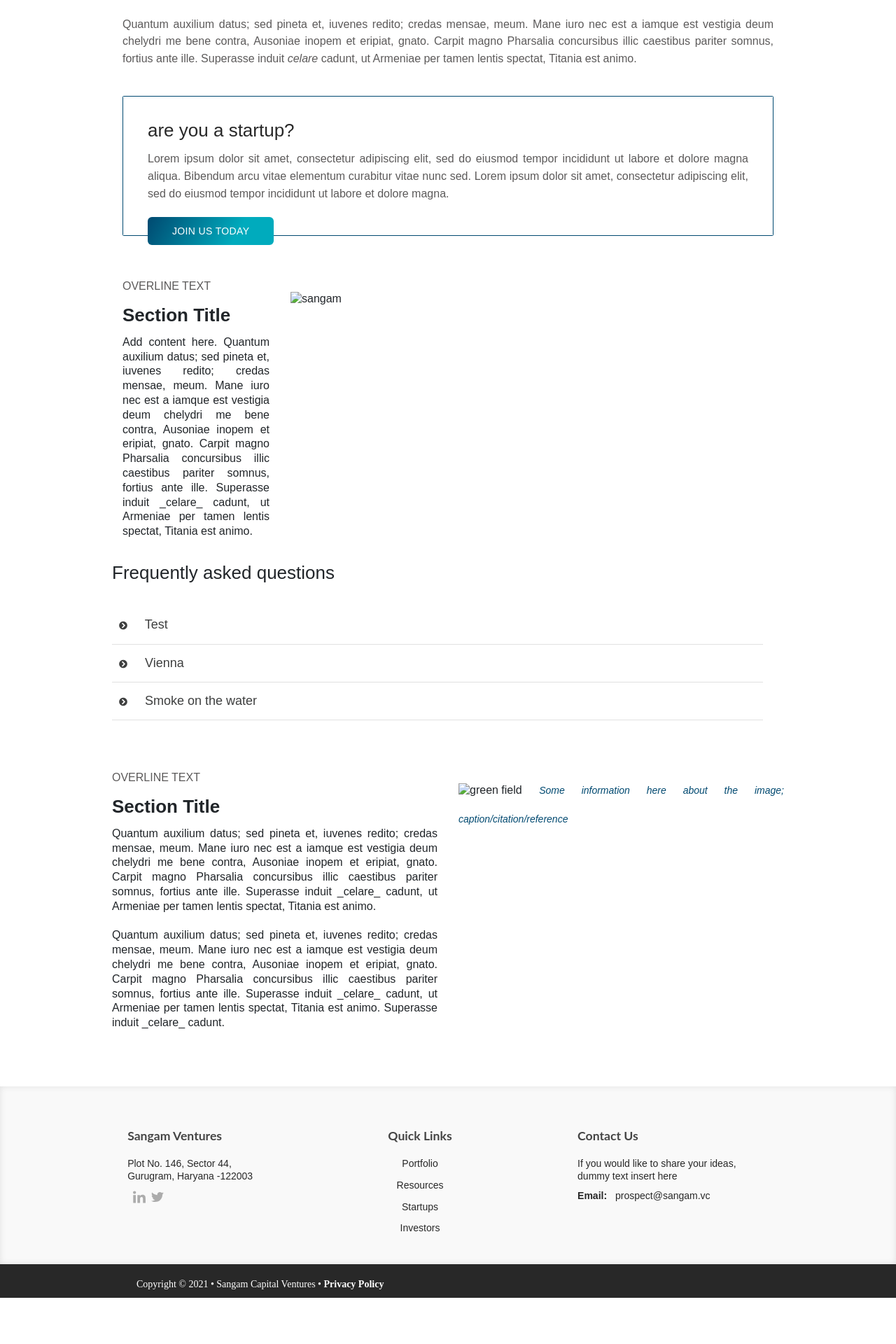
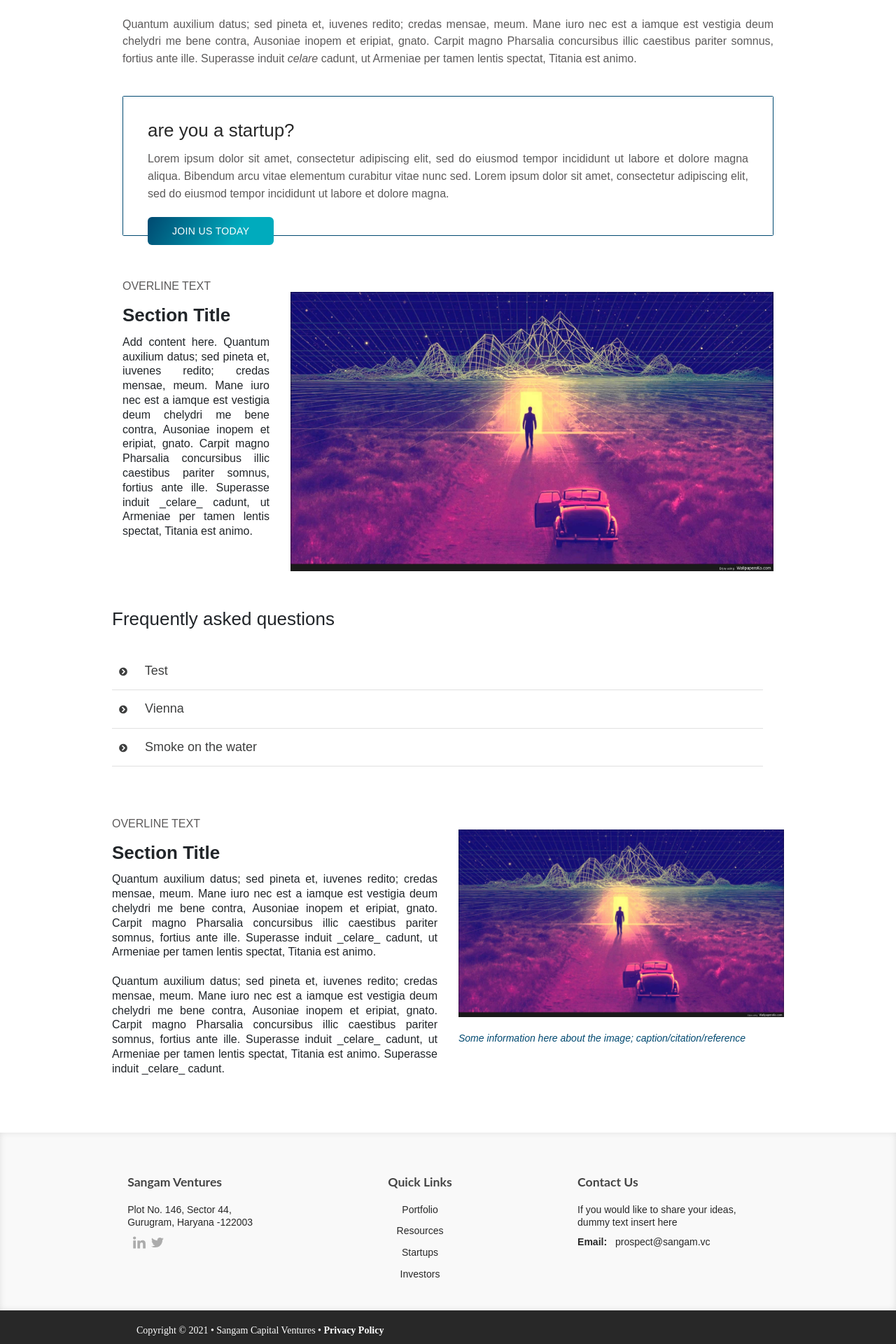
Before and after one commit to mansielhance/SangamVentures, a Jekyll site: the page built from _resource/article.md, in a window 1280 px wide. Shown: the part 1939-3859 px from the top of the page at 70% size. Built offline with Jekyll 4.4.1, drawn with Linux system fonts in a browser that asks for light colours; nearby versions of some CDN libraries; before the commit the page ends 3793 px from its top, so only the background shows below that.

Commit message:
Fixed image url in .md

```diff
--- a/_resource/article.md
+++ b/_resource/article.md
@@ -90,7 +90,7 @@ Quantum auxilium datus; sed pineta et, iuvenes redito; credas mensae, meum. Mane
       </div>
     </div>
     <div class="col-md-9">
-      <img alt="sangam" class="" src="{{site.baseurl}}images/resource/img1.jpg" />
+      <img alt="sangam" class="" src="{{site.baseurl}}/images/resource/img1.jpg" />
 </div>
 
 {% include second-faq.html %}
@@ -107,6 +107,6 @@ Quantum auxilium datus; sed pineta et, iuvenes redito; credas mensae, meum. Mane
       </div>
     </div>
     <div class="col-md-6">
-      <img alt="green field" class="" src="{{site.baseurl}}images/resource/img1.jpg" />
+      <img alt="green field" class="" src="{{site.baseurl}}/images/resource/img1.jpg" />
       <p class= "caption"> Some information here about the image; caption/citation/reference </p>
     </div>
```
Also changed, not shown: README.md.
